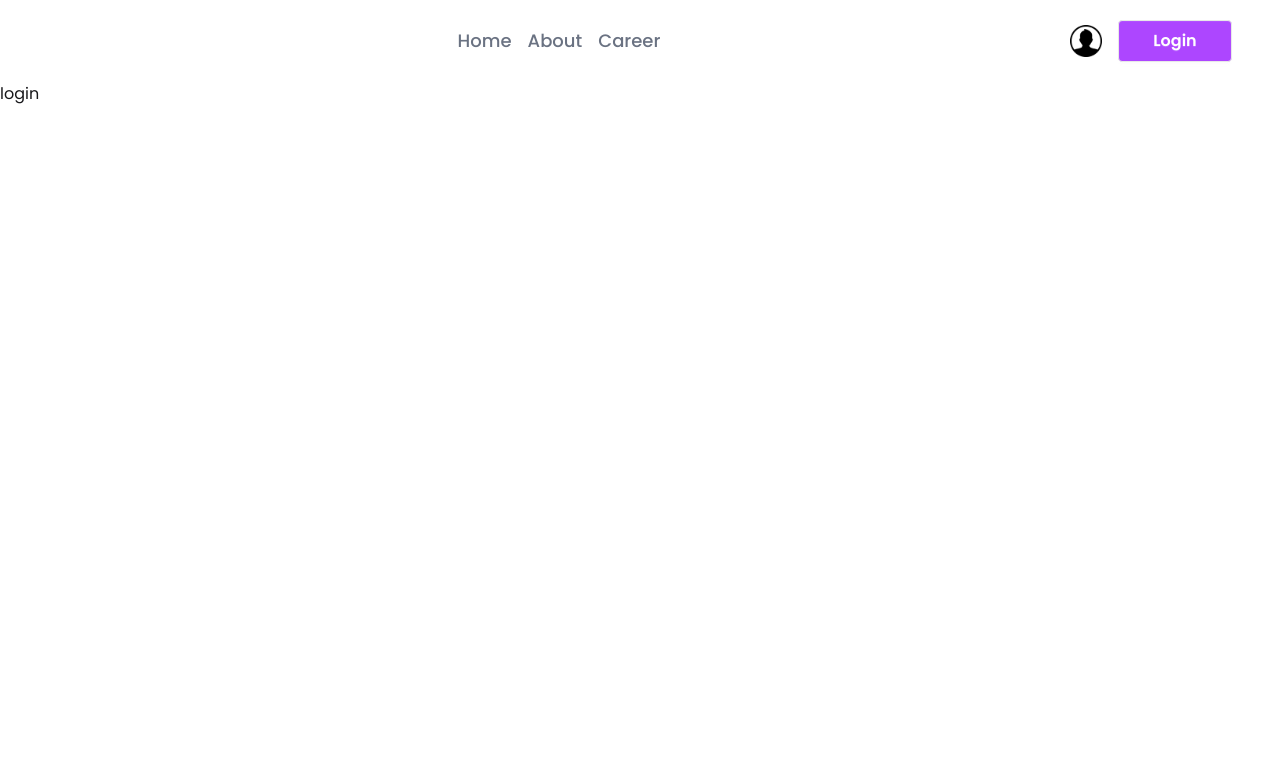
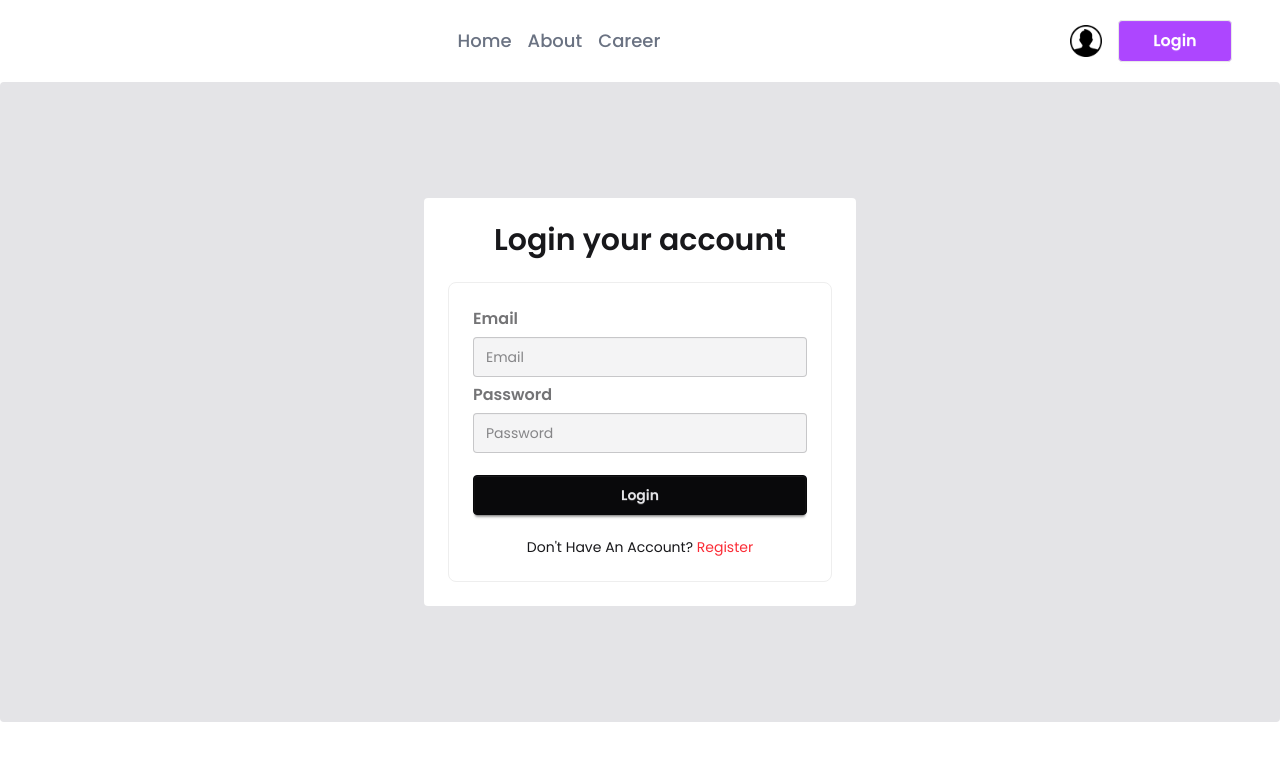
Before and after one commit to mahdihasanprogrammer/dragon-news, a Next.js app: page /login in a window 1280 px wide. Shown: the top 760 px of the page. Built offline with nearby package versions, Linux system fonts and the light colour scheme.

Commit message:
add login form design

```diff
--- a/package.json
+++ b/package.json
@@ -14,6 +14,7 @@
     "react": "19.2.4",
     "react-dom": "19.2.4",
     "react-fast-marquee": "^1.6.5",
+    "react-hook-form": "^7.74.0",
     "react-icons": "^5.6.0",
     "react-spinners": "^0.17.0"
   },
--- a/src/app/(auth)/login/page.jsx
+++ b/src/app/(auth)/login/page.jsx
@@ -1,10 +1,40 @@
-import React from 'react';
+"use client"
+import Link from "next/link";
+import { useForm } from "react-hook-form";
+
 
 const LoginPage = () => {
+const {register} = useForm();
+console.log('register', register)
+    const handleLogin = (e) => {
+        e.preventDefault();
+        const email = e.target.email.value;
+        const password = e.target.password.value;
+        console.log(email, password)
+    }
+
+
     return (
-        <div>
-            login
-        </div>
+        <section className="container mx-auto px-5 md:px-8 lg:px-12 py-6 rounded-sm bg-zinc-200 min-h-[80vh] flex justify-center items-center">
+
+            <div className="bg-base-100 p-5 md:p-6 space-y-4 md:space-y-6 rounded-sm w-full sm:w-auto">
+                <h2 className="text-2xl md:text-3xl font-semibold text-center">Login your account</h2>
+
+                <form onSubmit={handleLogin}>
+                    <fieldset className="fieldset  border-base-300 p-4 md:p-6 rounded-box sm:w-sm border">
+                        <label className="label font-semibold text-base">Email</label>
+                        <input type="email" className="input w-full bg-zinc-100" placeholder="Email" name="email" />
+
+                        <label className="label font-semibold text-base">Password</label>
+                        <input type="password" className="input w-full bg-zinc-100" placeholder="Password" name="password" />
+
+                        <button className="btn btn-neutral my-4">Login</button>
+                        <p className="text-center text-sm">Don't Have An Account? <Link className="text-red-500" href={'/register'}>Register</Link></p>
+                    </fieldset>
+                </form>
+
+            </div>
+        </section>
     );
 };
 
--- a/src/app/(main)/category/loading.jsx
+++ b/src/app/(main)/category/loading.jsx
@@ -2,7 +2,7 @@ import {  PulseLoader } from 'react-spinners';
 
 const LoadingCategoryPage = () => {
     return (
-        <div className='flex items-center justify-center h-[90vh]'>
+        <div className='flex items-center justify-center h-[50vh]'>
           <PulseLoader size={20} color='#D040FB'/>
         </div>
     );
--- a/src/app/(main)/news/loading.jsx
+++ b/src/app/(main)/news/loading.jsx
@@ -2,7 +2,7 @@ import {  GridLoader } from 'react-spinners';
 
 const LoadingNewsPage = () => {
     return (
-        <div className='flex items-center justify-center h-[90vh]'>
+        <div className='flex items-center justify-center h-[50vh]'>
           <GridLoader size={20} color='#D040FB'/>
         </div>
     );
--- a/src/app/loading.jsx
+++ b/src/app/loading.jsx
@@ -2,7 +2,7 @@
 
 const LoadingPage = () => {
     return (
-        <div className='flex items-center justify-center h-[90vh]'>
+        <div className='flex items-center justify-center h-[50vh]'>
             <span class="loading loading-spinner text-secondary"></span>
         </div>
     );
--- a/src/components/shared/Navbar.jsx
+++ b/src/components/shared/Navbar.jsx
@@ -2,6 +2,7 @@
 import NavLink from './NavLink';
 import Image from 'next/image';
 import user_avatar from '@/assets/user.png'
+import Link from 'next/link';
 
 
 const Navbar = () => {
@@ -24,7 +25,11 @@ const Navbar = () => {
 
       <div className='flex items-center justify-between gap-4'>
         <Image src={user_avatar} alt='user logo' className='size-8' />
+
+        <Link href={'/login'}>
           <button className='btn bg-purple-500 text-base-100 box-content  w-20 text-base'>Login</button>
+        </Link>
+
       </div>
 
     </div>
```
Also changed, not shown: 1 other file (tests, documents, lock files or other folders). Lines whose indentation alone changed are shown as unchanged.
